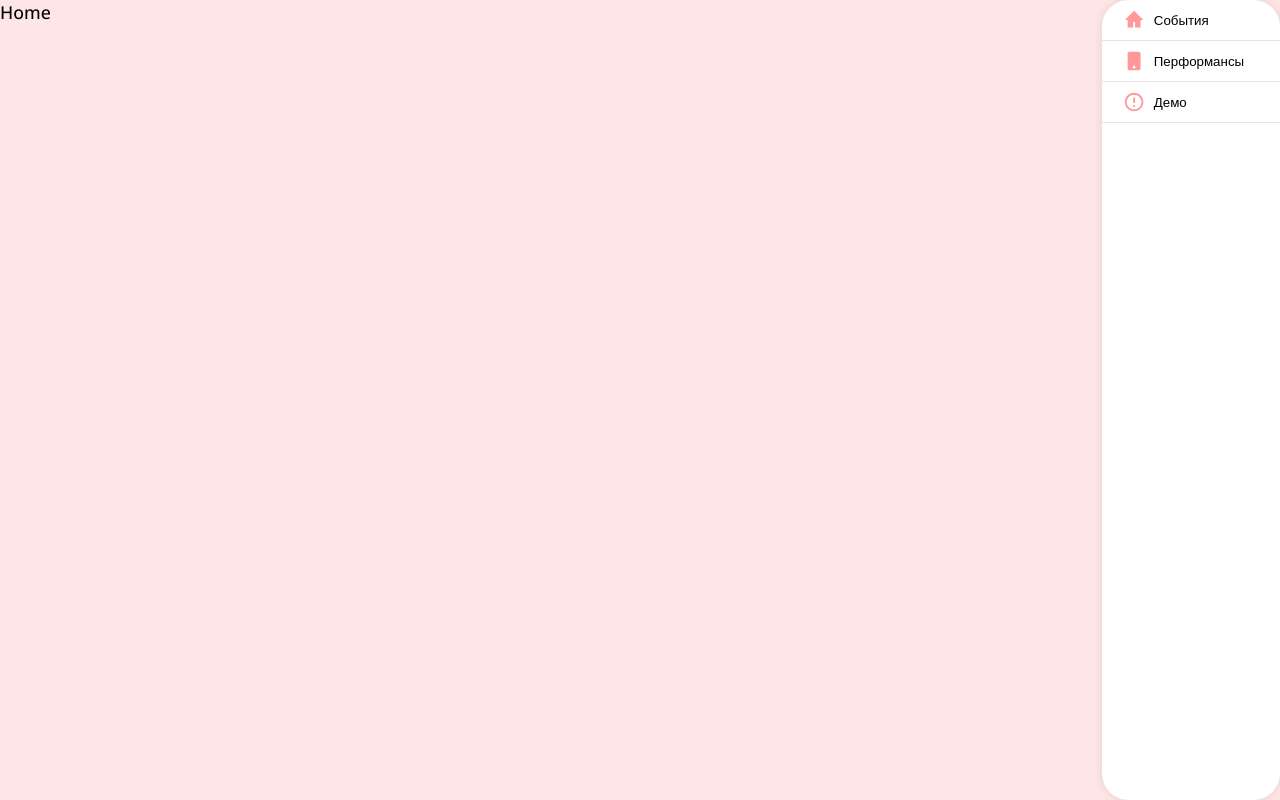
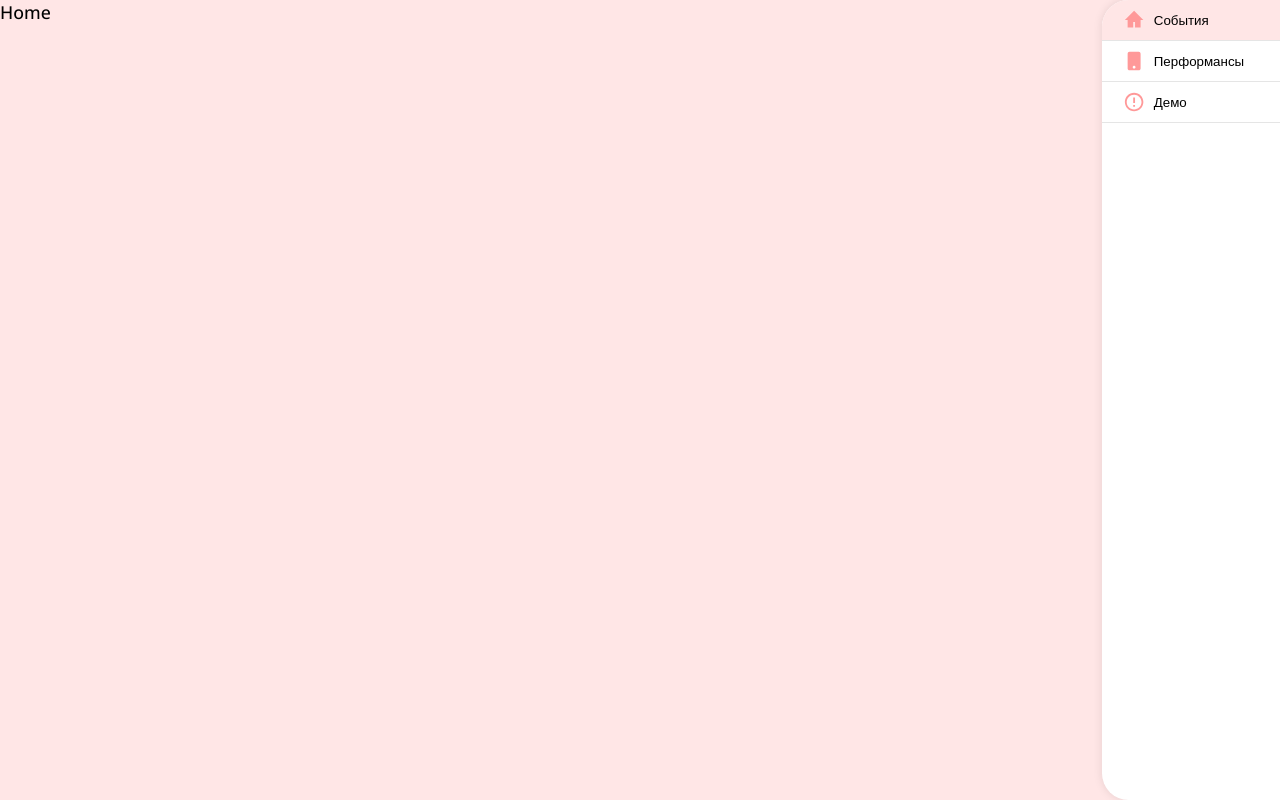
Before and after one commit to roman-orlovskiy/gromka.ru, a Vue app: page /#/ in a window 1280 px wide. Built offline with nearby package versions, Linux system fonts and the light colour scheme.

Commit message:
Fix menu

```diff
--- a/src/components/RightMenu.vue
+++ b/src/components/RightMenu.vue
@@ -1,6 +1,12 @@
 <template>
   <div class="right-menu">
-    <RouterLink v-for="item in menuItems" :key="item.text" :to="item.to" class="right-menu__item">
+    <RouterLink
+      v-for="item in menuItems"
+      :key="item.text"
+      :to="item.to"
+      class="right-menu__item"
+      :class="{ 'right-menu__item--active': isActive(item.name) }"
+    >
       <component :is="item.icon" />
       {{ item.text }}
     </RouterLink>
@@ -11,23 +17,33 @@
 import MainIcon from '@/components/icons/MainIcon.vue'
 import PerfIcon from '@/components/icons/PerfIcon.vue'
 import DemoIcon from '@/components/icons/DemoIcon.vue'
-import { RouterLink } from 'vue-router'
+import { RouterLink, useRoute } from 'vue-router'
+
+const route = useRoute()
+
+const isActive = (name) => {
+  console.log(route, name)
+  return route.name === name
+}
 
 const menuItems = [
   {
     icon: MainIcon,
     text: 'События',
     to: '/',
+    name: 'home',
   },
   {
     icon: PerfIcon,
     text: 'Перформансы',
     to: '/performances',
+    name: 'performances',
   },
   {
     icon: DemoIcon,
     text: 'Демо',
     to: '/demo',
+    name: 'demo',
   },
 ]
 </script>
@@ -42,7 +58,7 @@ const menuItems = [
   background-color: $color-white;
   box-shadow: 0 0 10px rgba(0, 0, 0, 0.1);
   z-index: 1000;
-  border-radius: 3rem;
+  border-radius: 3rem 0 0 3rem;
   font-size: 1.5rem;
 
   &__item {
@@ -55,8 +71,16 @@ const menuItems = [
     text-decoration: none;
     color: $color-black;
 
+    &:first-child {
+      border-radius: 3rem 0 0 0;
+    }
+
     &:hover {
       box-shadow: 0 1rem 1rem rgba(0, 0, 0, 0.1);
+    }
+
+    &--active {
+      background-color: $color-primary-light;
     }
 
     svg {
--- a/src/router/index.js
+++ b/src/router/index.js
@@ -8,6 +8,11 @@ const router = createRouter({
       path: '/',
       name: 'home',
       component: HomeView,
+    },
+    {
+      path: '/performances',
+      name: 'performances',
+      component: () => import('../views/PerformanceView.vue'),
     },
     {
       path: '/demo',
```
Also changed, not shown: src/views/PerformanceView.vue (renamed from src/views/PerformansView.vue).
